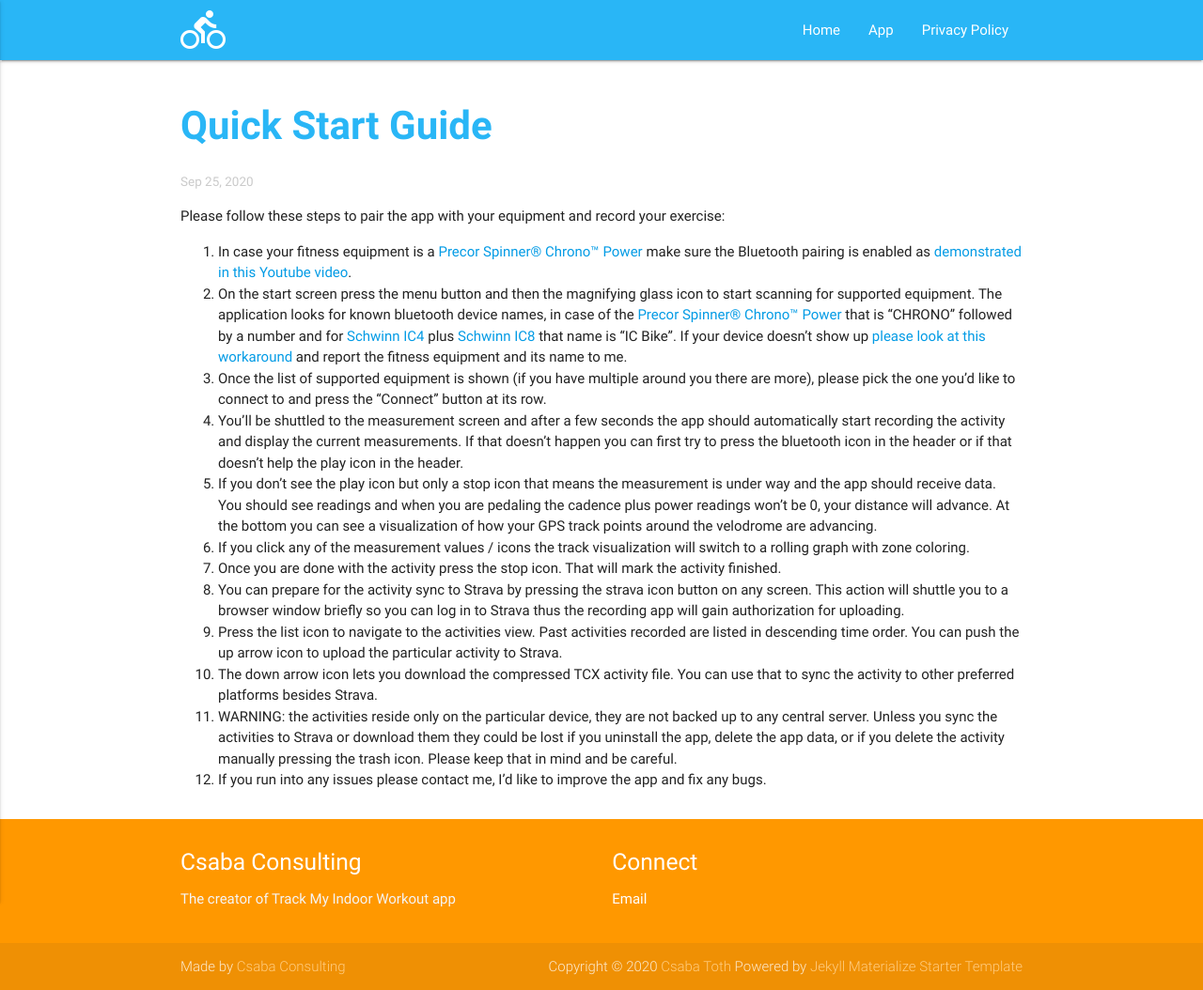
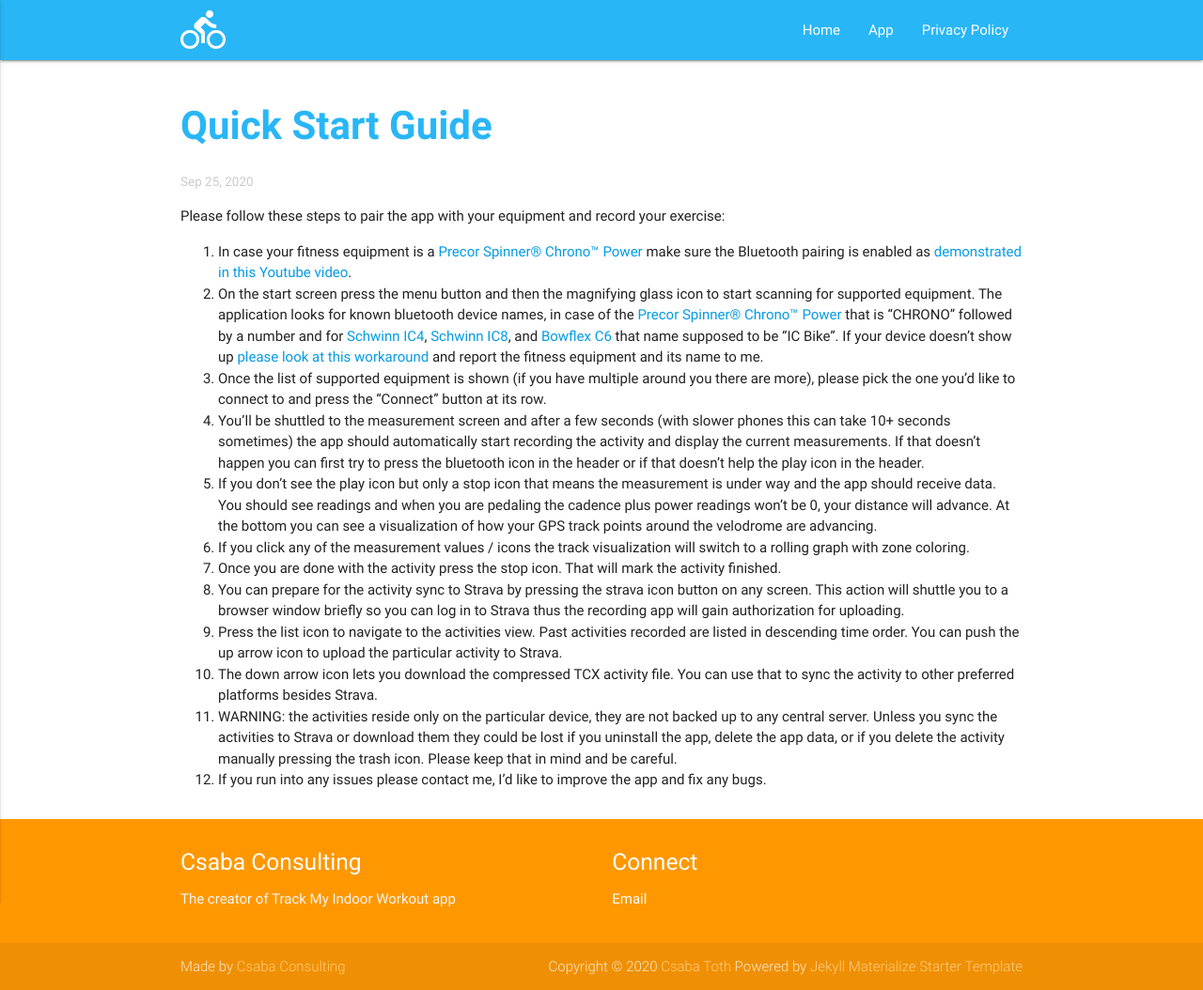
Before and after one commit to TrackMyIndoorWorkout/TrackMyIndoorWorkout.github.io, a Jekyll site: the page built from _posts/2020-09-25-quick-start.md, in a window 1280 px wide. Shown: the whole page at 94% size. Built offline with Jekyll 4.4.1, drawn with Linux system fonts in a browser that asks for light colours.

Commit message:
Bowflex C6's bluetooth name is also IC Bike

```diff
--- a/_posts/2020-09-25-quick-start.md
+++ b/_posts/2020-09-25-quick-start.md
@@ -6,9 +6,9 @@ date: 2020-09-25 12:00:00
 Please follow these steps to pair the app with your equipment and record your exercise:
 
 0. In case your fitness equipment is a [Precor Spinner® Chrono™ Power](https://spinning.com/spinner-chrono-power/) make sure the Bluetooth pairing is enabled as [demonstrated in this Youtube video](https://www.youtube.com/watch?v=8w1IcI5twGY).
-1. On the start screen press the menu button and then the magnifying glass icon to start scanning for supported equipment. The application looks for known bluetooth device names, in case of the [Precor Spinner® Chrono™ Power](https://spinning.com/spinner-chrono-power/) that is "CHRONO" followed by a number and for [Schwinn IC4](https://www.schwinnfitness.com/ic4/100873.html) plus [Schwinn IC8](https://global.schwinnfitness.com/en/ic8/100893.html) that name is "IC Bike". If your device doesn't show up [please look at this workaround]({% post_url 2020-09-24-device-scanning-workaround %}) and report the fitness equipment and its name to me.
+1. On the start screen press the menu button and then the magnifying glass icon to start scanning for supported equipment. The application looks for known bluetooth device names, in case of the [Precor Spinner® Chrono™ Power](https://spinning.com/spinner-chrono-power/) that is "CHRONO" followed by a number and for [Schwinn IC4](https://www.schwinnfitness.com/ic4/100873.html), [Schwinn IC8](https://global.schwinnfitness.com/en/ic8/100893.html), and [Bowflex C6](https://www.bowflex.com/bikes/c6/100894.html) that name supposed to be "IC Bike". If your device doesn't show up [please look at this workaround]({% post_url 2020-09-24-device-scanning-workaround %}) and report the fitness equipment and its name to me.
 1. Once the list of supported equipment is shown (if you have multiple around you there are more), please pick the one you'd like to connect to and press the "Connect" button at its row.
-1. You'll be shuttled to the measurement screen and after a few seconds the app should automatically start recording the activity and display the current measurements. If that doesn't happen you can first try to press the bluetooth icon in the header or if that doesn't help the play icon in the header.
+1. You'll be shuttled to the measurement screen and after a few seconds (with slower phones this can take 10+ seconds sometimes) the app should automatically start recording the activity and display the current measurements. If that doesn't happen you can first try to press the bluetooth icon in the header or if that doesn't help the play icon in the header.
 1. If you don't see the play icon but only a stop icon that means the measurement is under way and the app should receive data. You should see readings and when you are pedaling the cadence plus power readings won't be 0, your distance will advance. At the bottom you can see a visualization of how your GPS track points around the velodrome are advancing.
 1. If you click any of the measurement values / icons the track visualization will switch to a rolling graph with zone coloring.
 1. Once you are done with the activity press the stop icon. That will mark the activity finished.
```
